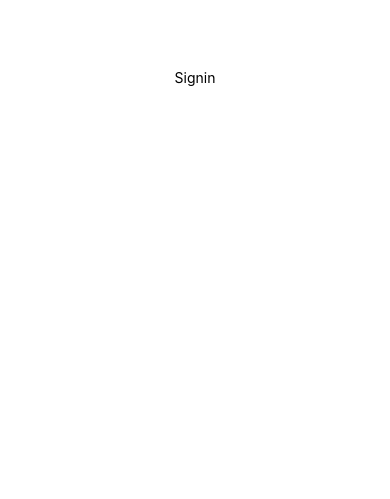
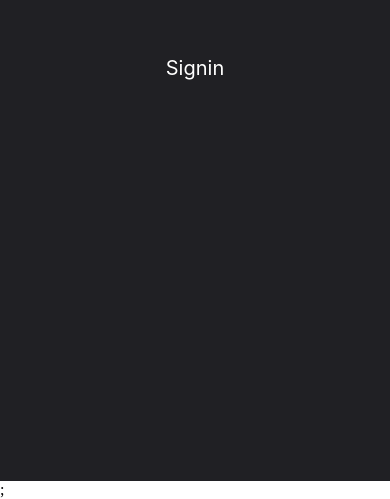
Before and after one commit to stecks10/iginitefleet, a React Native app: screen / in a window 390 px wide. Shown: the part 345-844 px from the top of the page. Built offline with nearby package versions, Linux system fonts and the light colour scheme.

Commit message:
Adicionando o Styled Component

```diff
--- a/App.tsx
+++ b/App.tsx
@@ -1,5 +1,10 @@
-import { Signin } from './src/screens/Signin';
-
+import { ThemeProvider } from 'styled-components';
+import { Signin } from './src/screens/SignIn';
+import theme from './src/theme';
 export default function App() {
-  return <Signin />;
+  return (
+    <ThemeProvider theme={theme}>
+      <Signin />;
+    </ThemeProvider>
+  );
 }
--- a/app.json
+++ b/app.json
@@ -8,7 +8,7 @@
     "userInterfaceStyle": "dark",
     "newArchEnabled": true,
     "splash": {
-      "image": "./assets/splash-icon.png",
+      "image": "./assets/splash.png",
       "resizeMode": "cover",
       "backgroundColor": "#202024"
     },
@@ -17,7 +17,7 @@
     },
     "android": {
       "adaptiveIcon": {
-        "foregroundImage": "./assets/adaptive-icon.png",
+        "foregroundImage": "./assets/splash.png",
         "backgroundColor": "#202024"
       }
     },
--- /dev/null
+++ b/src/screens/SignIn.tsx
@@ -0,0 +1,10 @@
+import React from 'react';
+import { Container, RNText } from './styles';
+
+export function Signin() {
+  return (
+    <Container>
+      <RNText>Signin</RNText>
+    </Container>
+  );
+}
--- a/src/screens/Signin/index.tsx
+++ /dev/null
@@ -1,10 +0,0 @@
-import { Text, View } from 'react-native';
-import { styles } from './styles';
-
-export function Signin() {
-  return (
-    <View style={styles.container}>
-      <Text>Signin</Text>
-    </View>
-  );
-}
--- a/src/screens/Signin/styles.ts
+++ /dev/null
@@ -1,11 +0,0 @@
-import { StyleSheet } from 'react-native';
-
-export const styles = StyleSheet.create({
-  container: {
-    flex: 1,
-    alignItems: 'center',
-    justifyContent: 'center',
-    backgroundColor: '#fff',
-    padding: 20,
-  },
-});
--- /dev/null
+++ b/src/screens/styles.ts
@@ -0,0 +1,13 @@
+import styled from 'styled-components/native';
+
+export const Container = styled.View`
+  flex: 1;
+  align-items: center;
+  justify-content: center;
+  background-color: #202024;
+`;
+
+export const RNText = styled.Text`
+  color: #fff;
+  font-size: 20px;
+`;
```
Also changed, not shown: package.json (+6 -2 lines), src/@types/styled.d.ts (added, +8 -0 lines), tsconfig.json (+7 -1 lines), 1 other file (tests, documents, lock files or other folders).
